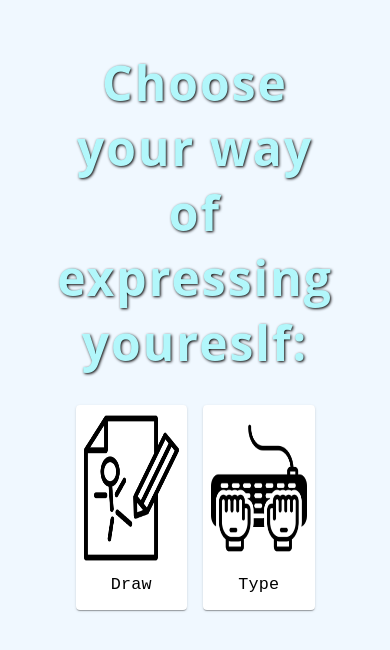
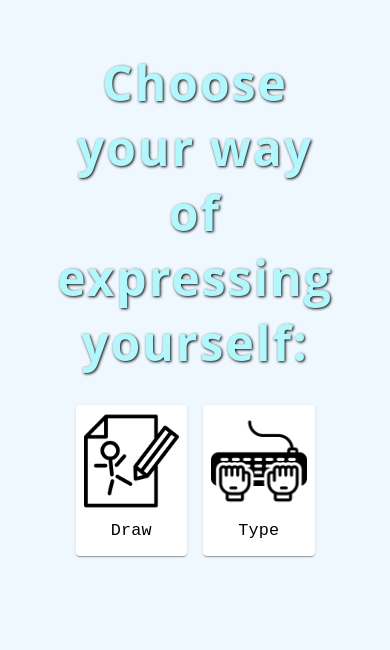
Before and after one commit to AliAlbabily/thesis-project-vite, a React (Vite) app: page / in a window 390 px wide. Both pictures are taken after a click on the element 118 px from the left and 360 px from the top of the page. Shown: the top 650 px of the page. Built offline with nearby package versions, Linux system fonts and the light colour scheme.

Commit message:
Made the icons in Frame2 responsive

```diff
--- a/src/frame2.jsx
+++ b/src/frame2.jsx
@@ -35,19 +35,19 @@ function Frame2() {
 
     return (
         <Box style={{ padding: '50px' }}>
-            <h1 className="frame2-header">Choose your way of expressing youreslf:</h1>
+            <h1 className="frame2-header">Choose your way of expressing yourself:</h1>
             <Grid container columnSpacing={{ xs: 2, sm: 3, md: 3 }} style={{display: 'flex', justifyContent: 'center'}}>
 
                 <Grid item xs={5}>
                     <Item onClick={() => switchToDrawInputFrame() } className="input-Item">
-                        <img src={drawImage} alt="image" style={{ maxWidth: '100%', height: '150px' }} />
+                        <img src={drawImage} alt="image" style={{ maxWidth: '150px', height: 'auto', width: '100%' }} />
                         <p className="input-type">Draw</p>
                     </Item>
                 </Grid>
 
                 <Grid item xs={5}>
                     <Item onClick={() => switchToTextInputFrame()} className="input-Item">
-                        <img src={typeInImage} alt="image" style={{ maxWidth: '100%', height: '150px' }} />
+                        <img src={typeInImage} alt="image" style={{ maxWidth: '150px', height: 'auto', width: '100%' }} />
                         <p className="input-type">Type</p>
                     </Item>
                 </Grid>
```
